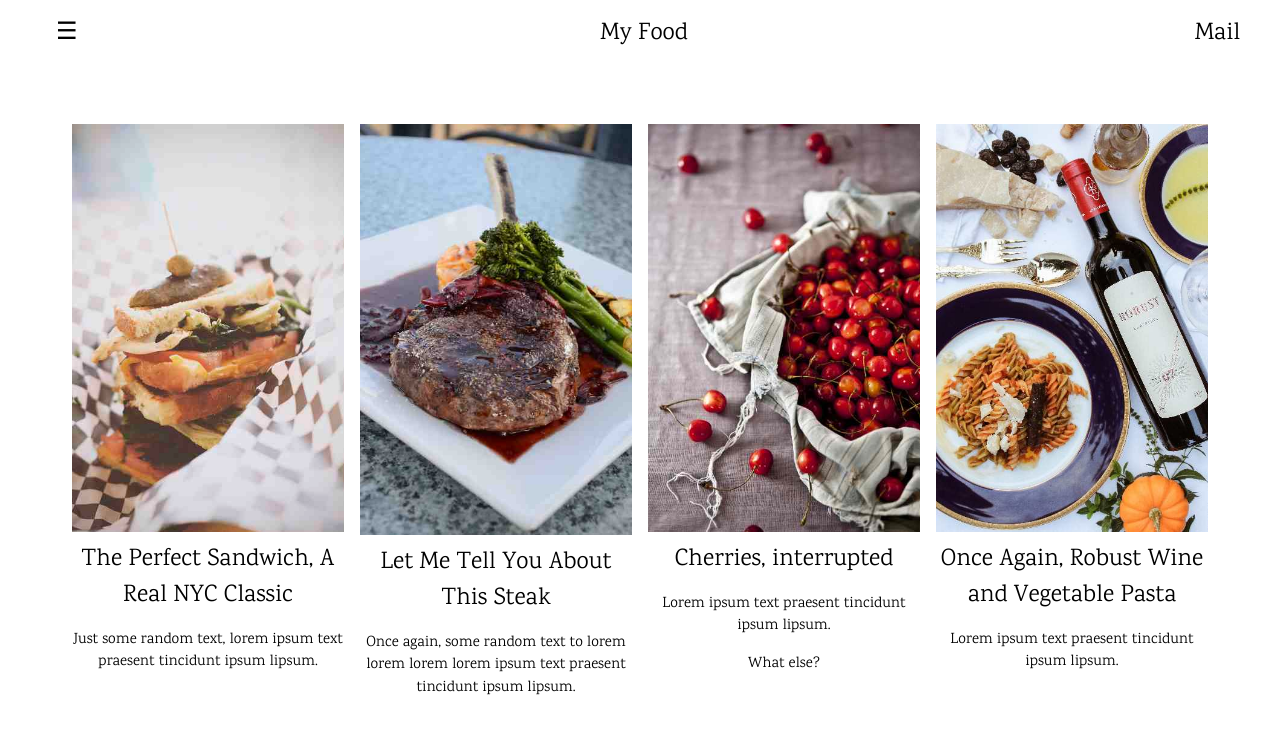
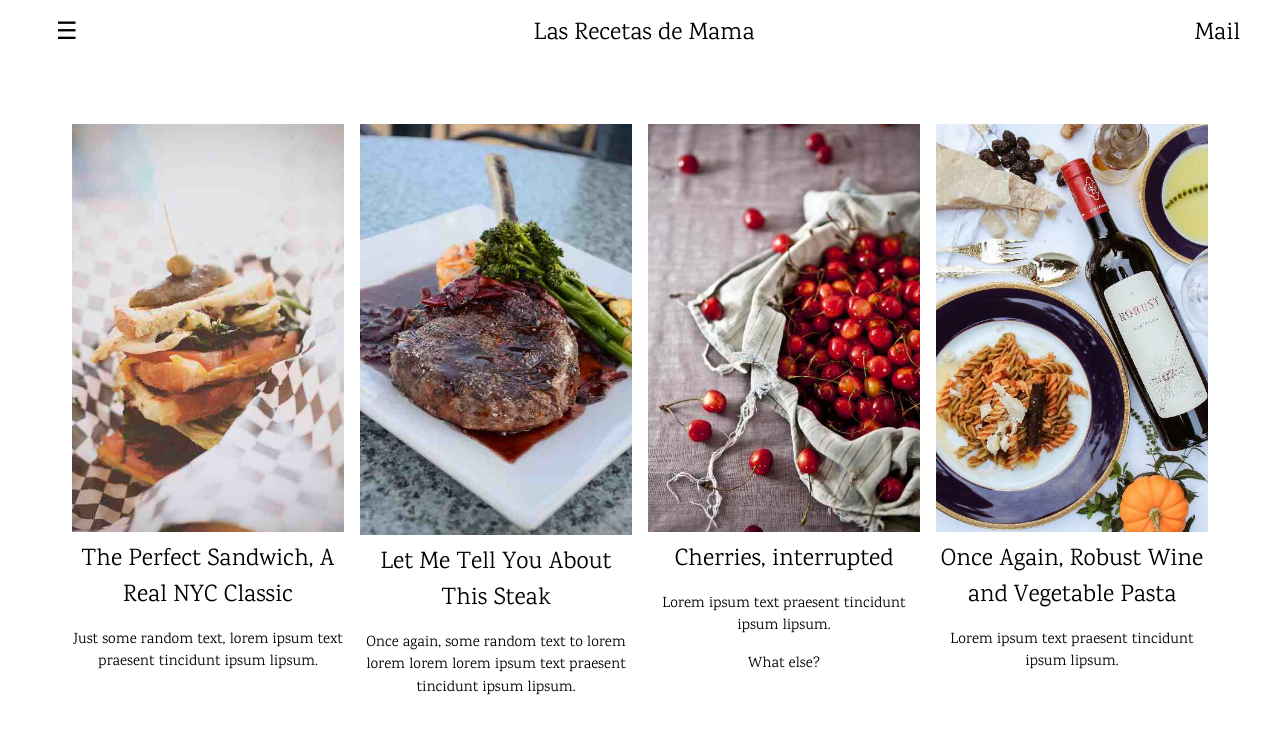
Before and after one commit to karlosegura/karlosegura.github.io, a plain HTML site: page index.html in a window 1280 px wide. Shown: the top 743 px of the page. Drawn offline with nearby package versions, Linux system fonts and the light colour scheme.

Commit message:
Update index.html

```diff
--- a/index.html
+++ b/index.html
@@ -24,7 +24,7 @@ body,h1,h2,h3,h4,h5,h6 {font-family: "Karma", sans-serif}
   <div class="w3-white w3-xlarge" style="max-width:1200px;margin:auto">
     <div class="w3-button w3-padding-16 w3-left" onclick="w3_open()">☰</div>
     <div class="w3-right w3-padding-16">Mail</div>
-    <div class="w3-center w3-padding-16">My Food</div>
+    <div class="w3-center w3-padding-16">Las Recetas de Mama</div>
   </div>
 </div>
 
```
